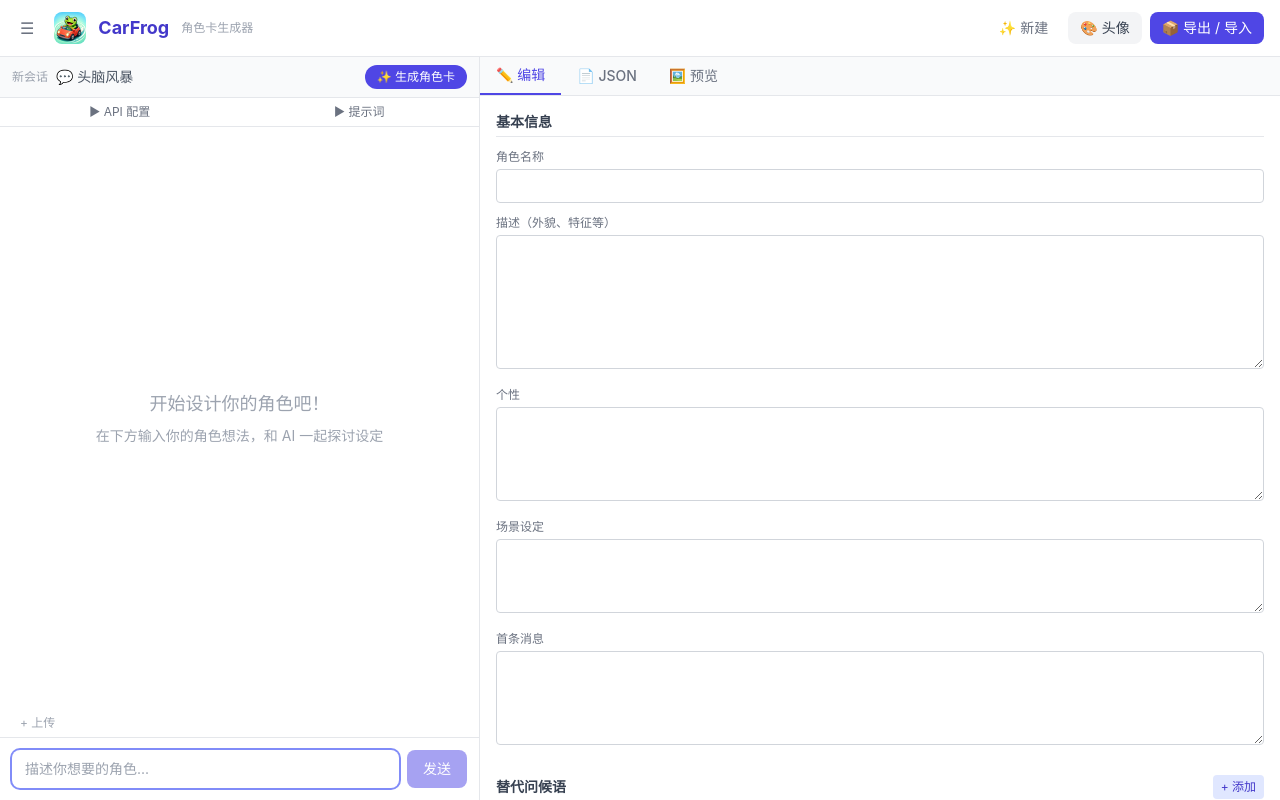
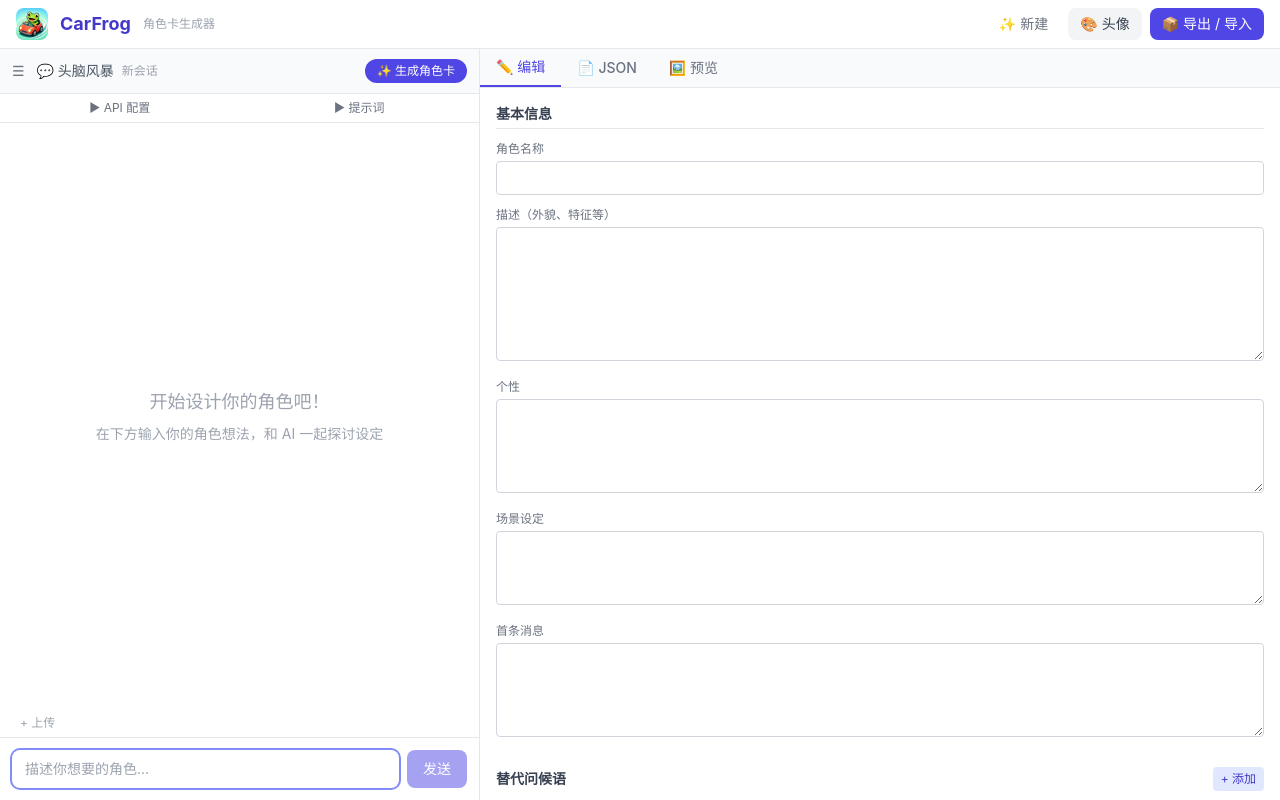
Before and after one commit to adoretes/CarFrog, a React (Vite) app: page / in a window 1280 px wide. Built offline with nearby package versions, Linux system fonts and the light colour scheme.

Commit message:
重构会话列表功能，优化会话标题显示逻辑，增加会话列表按钮，更新消息排除逻辑

```diff
--- a/src/App.tsx
+++ b/src/App.tsx
@@ -10,7 +10,6 @@ export default function App() {
   const createSession = useSessionStore((s) => s.createSession)
   const mobileView = useUiStore((s) => s.mobileView)
   const setMobileView = useUiStore((s) => s.setMobileView)
-  const setSessionListOpen = useUiStore((s) => s.setSessionListOpen)
 
   if (!hydrated) {
     return (
@@ -28,14 +27,6 @@ export default function App() {
     <div className="h-full flex flex-col">
       <header className="flex items-center justify-between px-3 sm:px-4 py-2 bg-white border-b border-gray-200 shadow-sm">
         <div className="flex items-center gap-2 sm:gap-3 min-w-0">
-          <button
-            className="p-2 -ml-1 text-gray-500 hover:text-gray-700 rounded-lg transition-colors"
-            onClick={() => setSessionListOpen(true)}
-            title="会话列表"
-            aria-label="打开会话列表"
-          >
-            ☰
-          </button>
           <img src="/icons/carfrog-icon-64.png" alt="" className="h-8 w-8 rounded-lg" />
           <h1 className="text-base sm:text-lg font-bold text-indigo-700 whitespace-nowrap">CarFrog</h1>
           <span className="hidden sm:inline text-xs text-gray-400">角色卡生成器</span>
--- a/src/components/layout/LeftPanel.tsx
+++ b/src/components/layout/LeftPanel.tsx
@@ -7,12 +7,14 @@ import { FileUpload, type FileItem } from '../chat/FileUpload'
 import { SessionSidebar } from '../session/SessionSidebar'
 import { useChatStore } from '../../store/chatStore'
 import { useSessionStore } from '../../store/sessionStore'
+import { useUiStore } from '../../store/uiStore'
 
 let fileIdCounter = 0
 
 export function LeftPanel() {
   const mode = useChatStore((s) => s.mode)
   const activeId = useSessionStore((s) => s.activeId)
+  const setSessionListOpen = useUiStore((s) => s.setSessionListOpen)
   const activeTitle = useSessionStore((s) =>
     s.sessions.find((m) => m.id === s.activeId)?.title ?? '',
   )
@@ -43,12 +45,20 @@ export function LeftPanel() {
       <div className="flex flex-col flex-1 min-w-0 bg-white md:border-r md:border-gray-200">
         <div className="flex items-center justify-between px-3 py-2 border-b border-gray-200 bg-gray-50">
           <span className="flex items-center gap-2 text-sm font-medium text-gray-600 min-w-0">
+            <button
+              className="p-1 -ml-1 text-gray-500 hover:text-gray-700 rounded-lg transition-colors flex-shrink-0"
+              onClick={() => setSessionListOpen(true)}
+              title="会话列表"
+              aria-label="打开会话列表"
+            >
+              ☰
+            </button>
+            {mode === 'brainstorm' && '💬 头脑风暴'}
+            {mode === 'generating' && '✨ 生成中...'}
+            {mode === 'refine' && '🔧 精修模式'}
             <span className="truncate max-w-[9rem] sm:max-w-[14rem] text-xs text-gray-400">
               {activeTitle || '新会话'}
             </span>
-            {mode === 'brainstorm' && '💬 头脑风暴'}
-            {mode === 'generating' && '✨ 生成中...'}
-            {mode === 'refine' && '🔧 精修模式'}
           </span>
           <GenerateButton />
         </div>
--- a/src/store/chatStore.ts
+++ b/src/store/chatStore.ts
@@ -55,7 +55,9 @@ export const useChatStore = create<ChatState>()(
 
       excludePreviousMessages: () =>
         set((state) => ({
-          messages: state.messages.map((m) => ({ ...m, excluded: true })),
+          messages: state.messages.map((m, i) =>
+            i === state.messages.length - 1 ? m : { ...m, excluded: true },
+          ),
         })),
 
       setMode: (mode) => set({ mode }),
```
